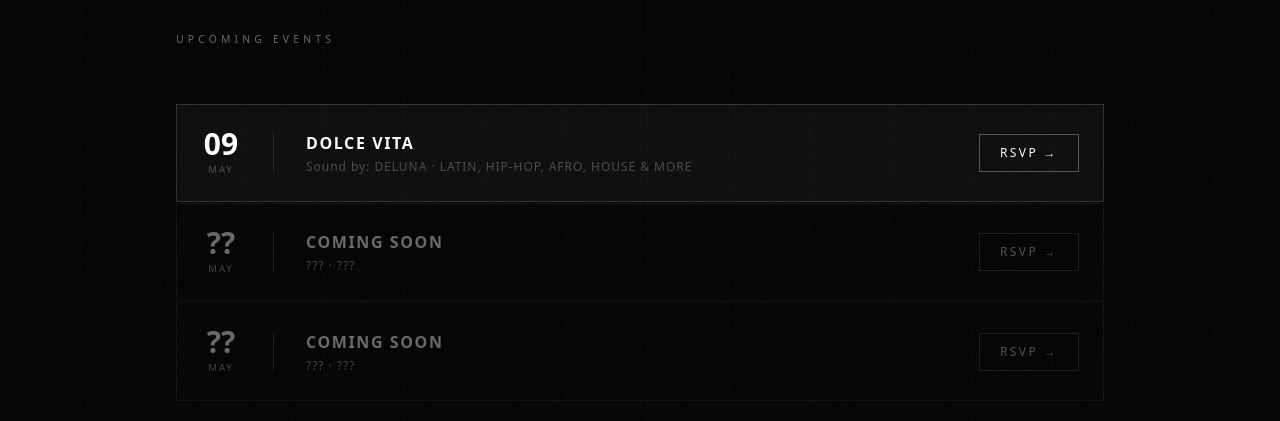
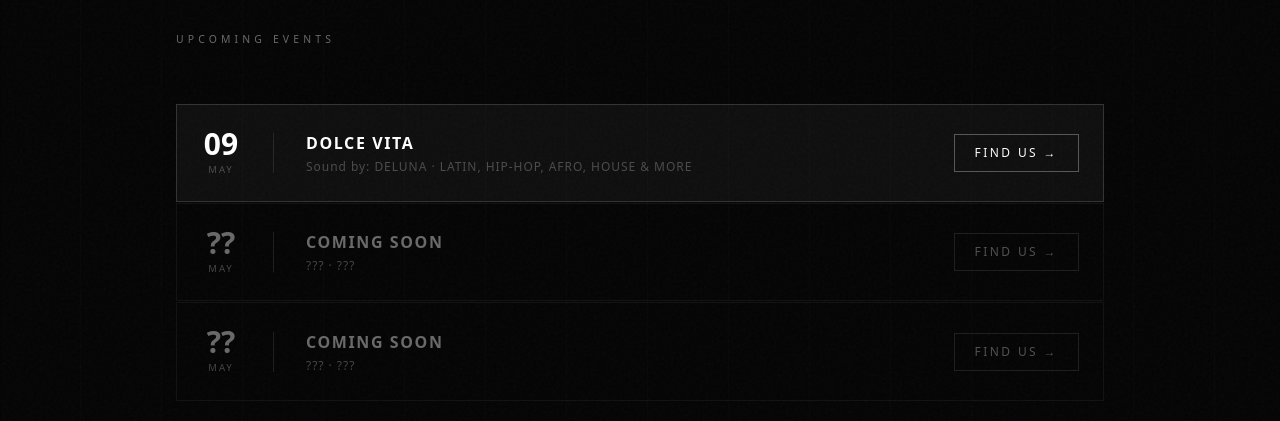
Before and after one commit to sdnwrd/chichi-website, a Next.js app: page / in a window 1280 px wide. Shown: the part 1700-2121 px from the top of the page. Built offline with nearby package versions, Linux system fonts and the light colour scheme.

Commit message:
remove rsvp

```diff
--- a/components/Events.tsx
+++ b/components/Events.tsx
@@ -93,7 +93,7 @@ export default function Events() {
                     : 'border-white/10 text-white/30 hover:border-white/25 hover:text-white/60'
                 }`}
               >
-                RSVP →
+                FIND US →
               </a>
             </div>
           ))}
```
